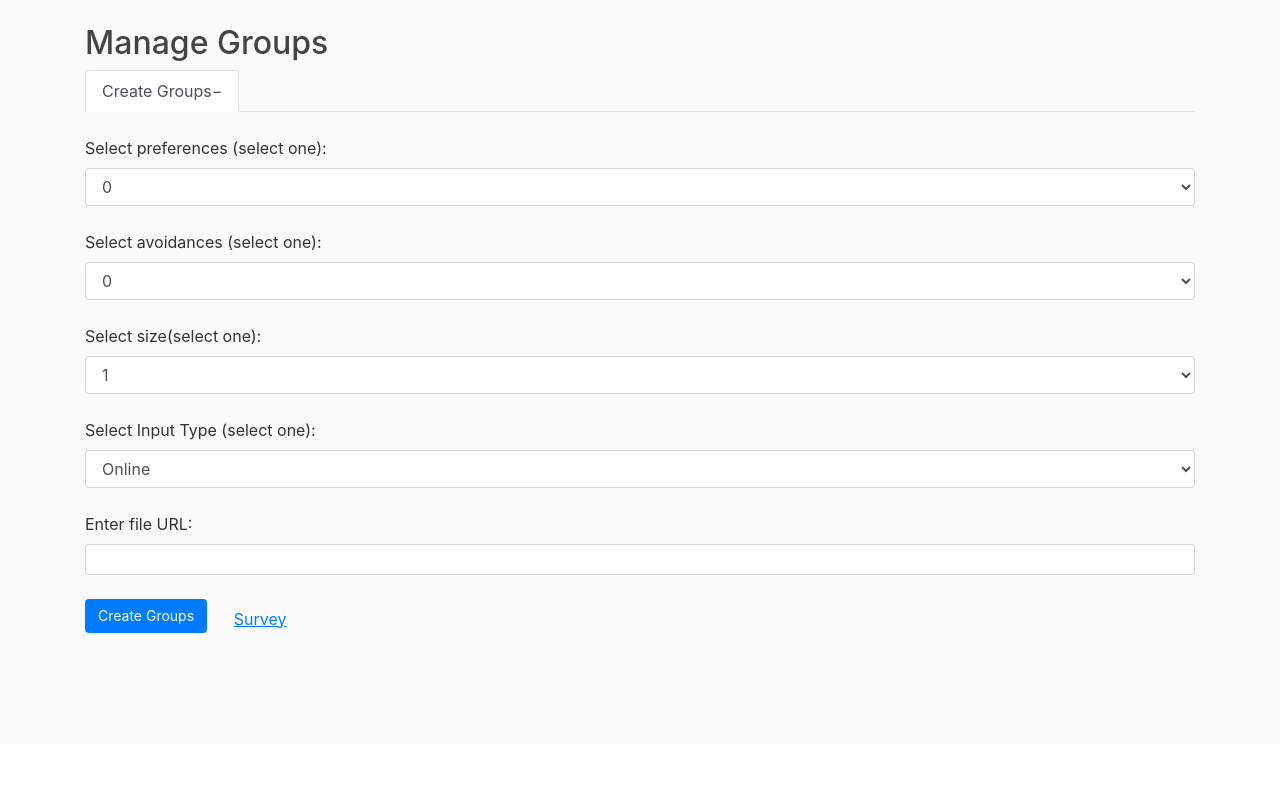
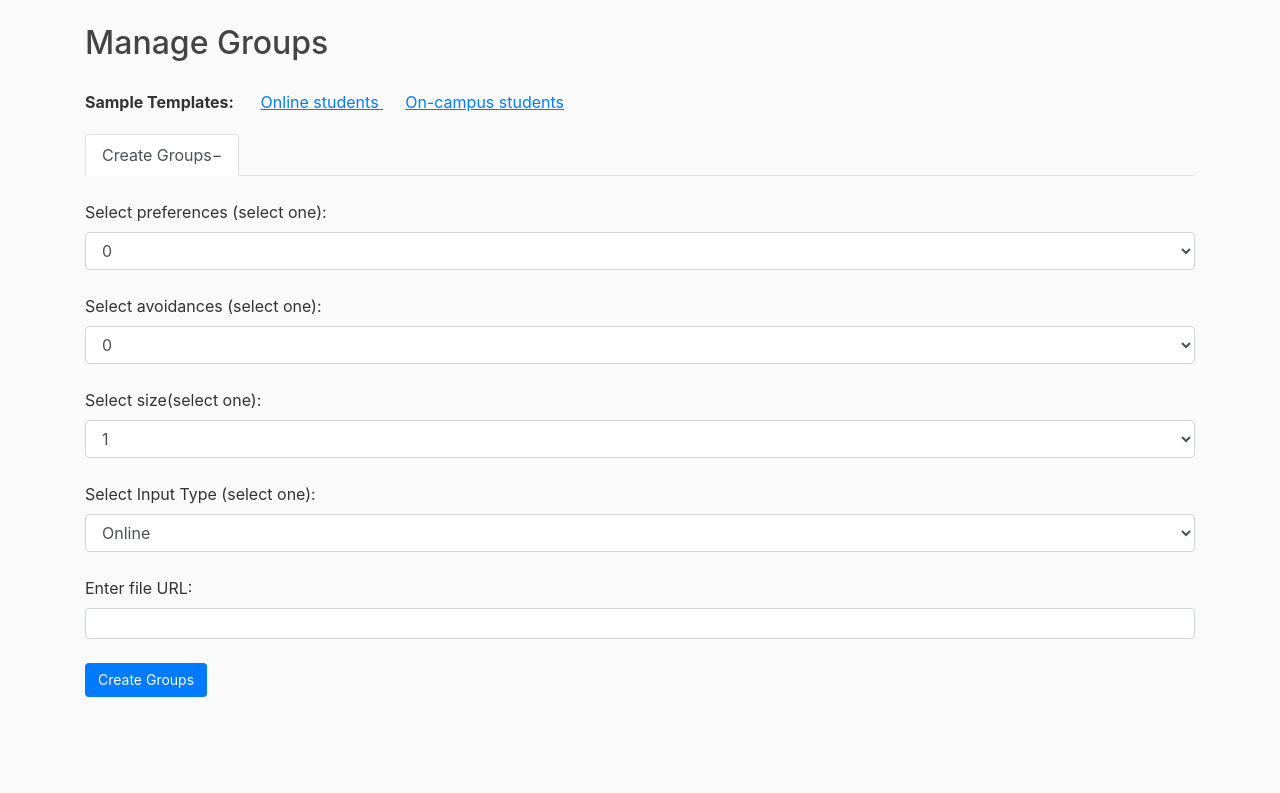
Before and after one commit to tejasipalkar/SER_517_Software_Factory_group5, a Flask app: page /group in a window 1280 px wide. Shown: the part 56-849 px from the top of the page. Before the commit the page ends 689 px from the top, so only its background shows below. Run offline with Flask 2, Linux system fonts and the light colour scheme; a user stored in the database is signed in; data comes from the database, SQL or seed files in the repository; some libraries are stand-ins or nearby versions.

Commit message:
update sample template links

```diff
--- a/instructorTool/routes.py
+++ b/instructorTool/routes.py
@@ -78,8 +78,7 @@ def group():
     input_select = request.args.get('input_select')
     if doc_url and pref and avoid:
         return fetch_document(doc_url, pref, avoid, group_size, input_select)
-    return render_template('group_page.html',title="Manage Groups", response=getConfig("testshell.response.url", "https://docs.google.com/spreadsheets/d/17ac0D1iDql0cnMIU7uxAUBPPaYDTkgNj1m1Pv7VFLWs"),
-     survey=getConfig("testshell.survey.url", "https://docs.google.com/forms/d/1Nt_QoGoZXZ0U3Vblp2V5BLyRLdXV-x853V0LCfxC3TA"))
+    return render_template('group_page.html',title="Manage Groups")
 
 @app.route("/submitgroups", methods = ['POST'])
 @login_required
--- a/instructorTool/templates/group_page.html
+++ b/instructorTool/templates/group_page.html
@@ -6,6 +6,12 @@
   tr:hover {background-color:#6F9FD8;}
 </style>
 <h2>Manage Groups</h2>
+<div style="padding-top: 20px; padding-bottom: 20px;">
+  <b>Sample Templates:</b>
+  <a href="https://docs.google.com/forms/d/1Nt_QoGoZXZ0U3Vblp2V5BLyRLdXV-x853V0LCfxC3TA/edit?usp=sharing" id="editsurvey" target="_blank" style="margin-left: 2%;text-decoration: underline;"> Online students </a>
+  <a href="https://docs.google.com/forms/d/1ThOV4upL3rw0kxF6MTRuCn71WFhhH-QJBJJAMACrhGg/edit" id="editsurvey" target="_blank" style="margin-left: 2%;text-decoration: underline;"> On-campus students </a>
+</div>
+
 <ul class="nav nav-tabs" id="myTab" role="tablist">
   <li class="nav-item">
     <a class="nav-link active" id="create-tab" data-toggle="tab" href="#tab1" role="tab" aria-controls="home" aria-selected="true">Create Groups</a>
@@ -50,7 +56,6 @@
         <input type="URL" name="file" class="form-control form-control-sm" id="file" required>
         <br>
         <button type="submit" class="btn btn-primary mb-2" id ="create-grp">Create Groups</button>
-        <a href={{survey}} id="editsurvey" target="_blank" style="margin-left: 2%;text-decoration: underline;"> Survey </a>
     </div>
   </form>
 </div>
```
